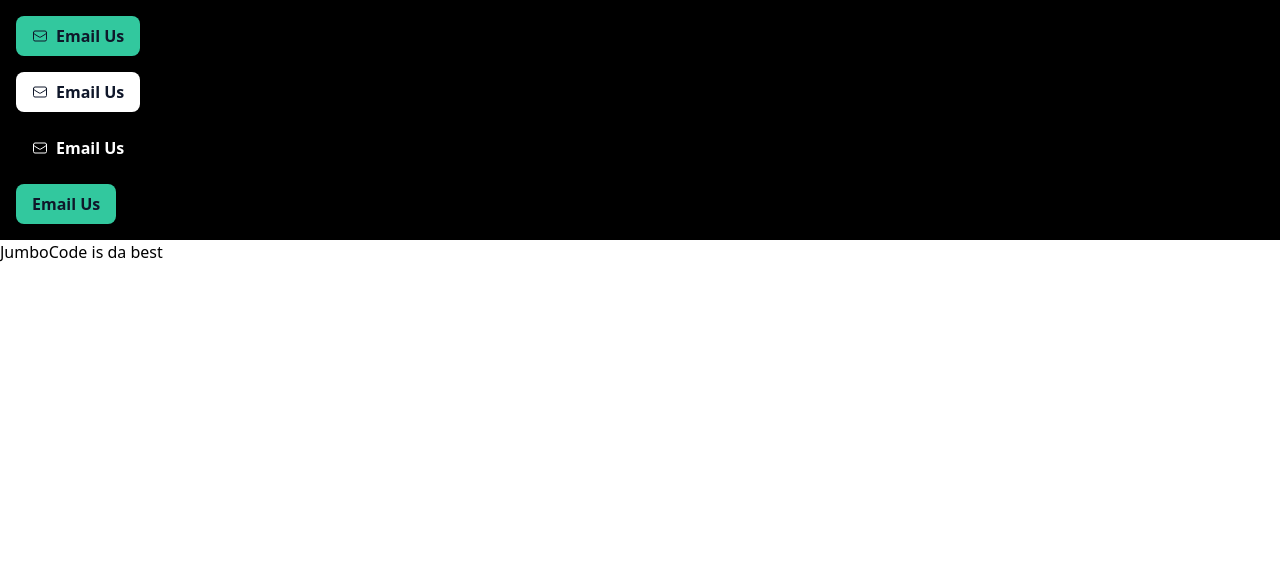
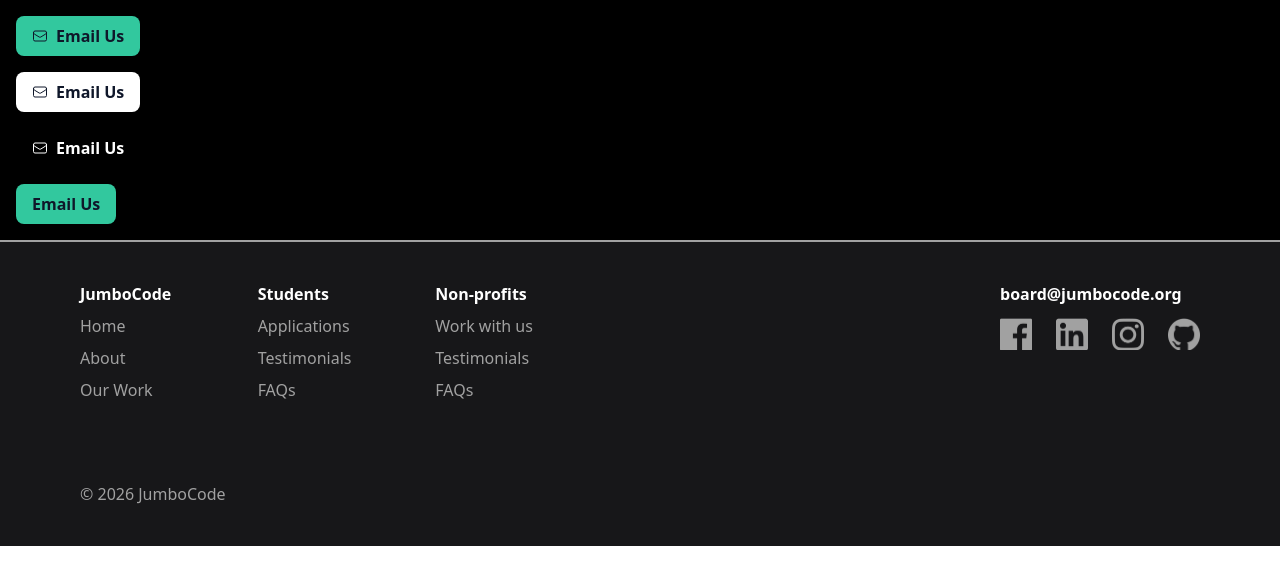
Before and after one commit to JumboCode/jumbocode.org-2024, a Next.js app: page / in a window 1280 px wide. Shown: the top 584 px of the page. Built offline with nearby package versions, Linux system fonts and the light colour scheme.

Commit message:
finished footer

```diff
--- a/app/components/footer.tsx
+++ b/app/components/footer.tsx
@@ -1,12 +1,95 @@
-import clsx from "clsx";
+/*  footer.tsx
+*
+*   This file contains the footer component for the JumboCode website. The
+*   footer contains links to the main pages of the website, as well as contact
+*   information and social media links.
+*
+*   Created by Holden Kittelberger on 1/2/2025
+*
+*/
 
+/* TODO: Add actual links to the pages once completed */
+/* array of all the pages/links that are used, each title is a new column */
+const LINKS = [
+    {
+        title: "JumboCode",
+        items: [
+            { name: "Home", url: "/" },
+            { name: "About", url: "/" },
+            { name: "Our Work", url: "/" },
+        ],
+    },
+    {
+        title: "Students",
+        items: [
+            { name: "Applications", url: "/" },
+            { name: "Testimonials", url: "/" },
+            { name: "FAQs", url: "/" },
+        ],
+    },
+    {
+        title: "Non-profits",
+        items: [
+            { name: "Work with us", url: "/" },
+            { name: "Testimonials", url: "/" },
+            { name: "FAQs", url: "/" },
+        ],
+    },
+];
+
+/* All the links associated with the media icons */
+const SOCIAL_LINKS = [
+    { href: "https://www.facebook.com/JumboCode/", src: "social icons/fb.png", alt: "Facebook" },
+    { href: "https://www.linkedin.com/company/tuftsjumbocode/posts/?feedView=all", src: "social icons/LinkedIn.png", alt: "LinkedIn" },
+    { href: "https://www.instagram.com/jumbocode/?hl=en", src: "social icons/Insta.png", alt: "Instagram" },
+    { href: "https://github.com/JumboCode", src: "social icons/Git.png", alt: "GitHub" },
+];
+
+/* Used to update the copyright date (lol do we even have that?) */
+const currentYear = new Date().getFullYear();
+
+/*  Footer
+*   returns the footer component
+*   takes no input
+*/
 export default function Footer() {
-
-
-
-    return (
-    <footer>
-      <p>JumboCode is da best</p>
+  return (
+    <footer className="relative w-full bg-background text-white border-t-2 border-subtext">
+    <div className="mx-auto w-full max-w-7xl px-20">
+        <div className="flex flex-col md:flex-row justify-between mt-10 gap-5 md:gap-20">
+            <div className="grid grid-cols-1 md:grid-cols-3 gap-5 md:gap-20">
+                {LINKS.map(({ title, items }) => (
+                <ul key={title} className="space-y-2">
+                    <div className="font-bold mb-1">
+                        {title}
+                    </div>
+                {items.map(({ name, url }) => (
+                    <li key={name}>
+                    <a href={url}>
+                    <div className="text-subtext hover:opacity-50 transition-opacity duration-200">{name}</div>
+                    </a>
+                    </li>
+                ))}
+                </ul>
+                ))}
+            </div>
+            <div className="md:ml-auto">
+                <h4 className="font-bold hover:opacity-50 transition-opacity duration-200" id="email-header"><a href="mailto:board@jumbocode.org" target="_blank">board@jumbocode.org</a></h4>
+                <div className="flex mt-3 space-x-6">
+                    {SOCIAL_LINKS.map(({ href, src, alt }) => (
+                    <a key={alt} href={href} target="_blank" className="flex-shrink-0 hover:opacity-50 transition-opacity duration-200">
+                        <img src={src} alt={alt} className="w-8 h-8" />
+                    </a>
+                    ))}
+                </div>
+            </div>
+        </div>
+        <div className="mt-10 py-10">
+          <div className = "text-subtext">
+            &copy; {currentYear} JumboCode
+          </div>
+        </div>
+      </div>
     </footer>
   );
 }
--- a/tailwind.config.ts
+++ b/tailwind.config.ts
@@ -11,6 +11,8 @@ const config: Config = {
       colors: {
         gray: colors.slate,
         brand: "#32C89E",
+        background: "#171719",
+        subtext: "#A1A1A1"
       },
     },
   },
```
